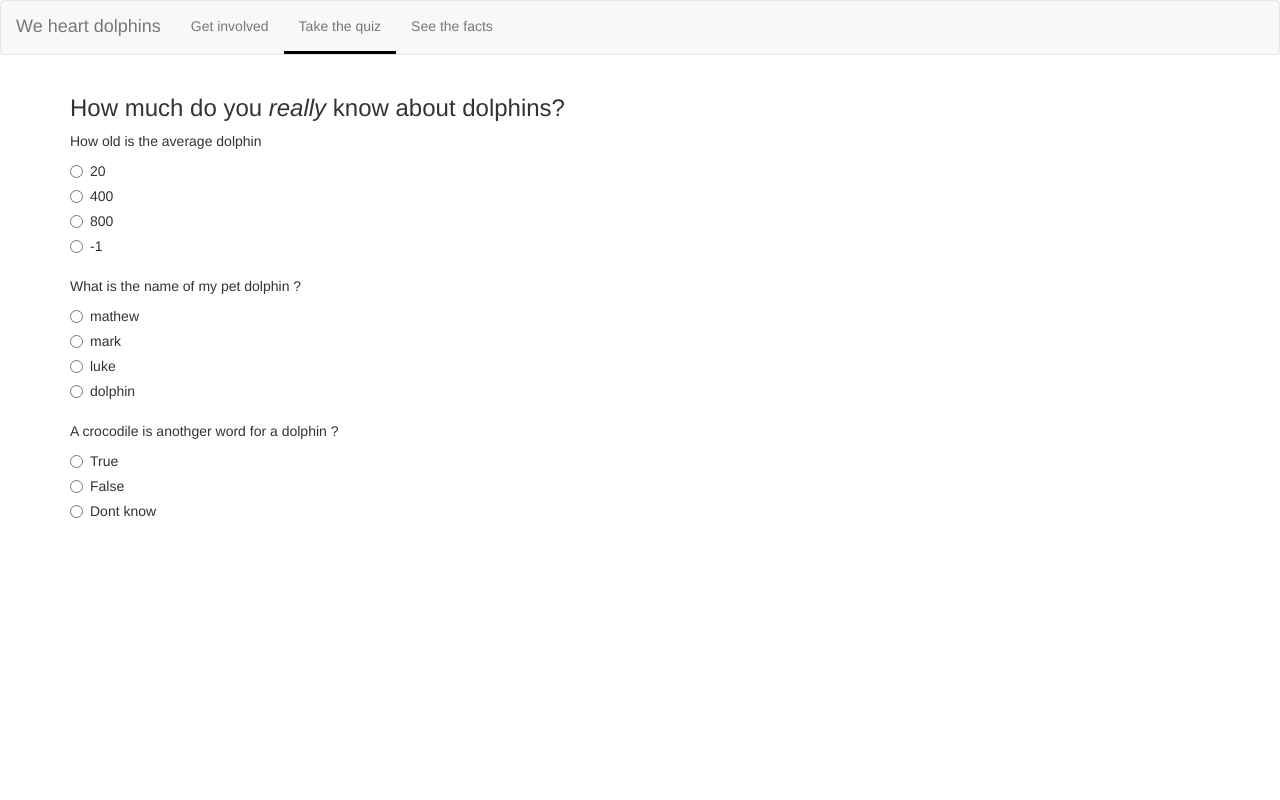
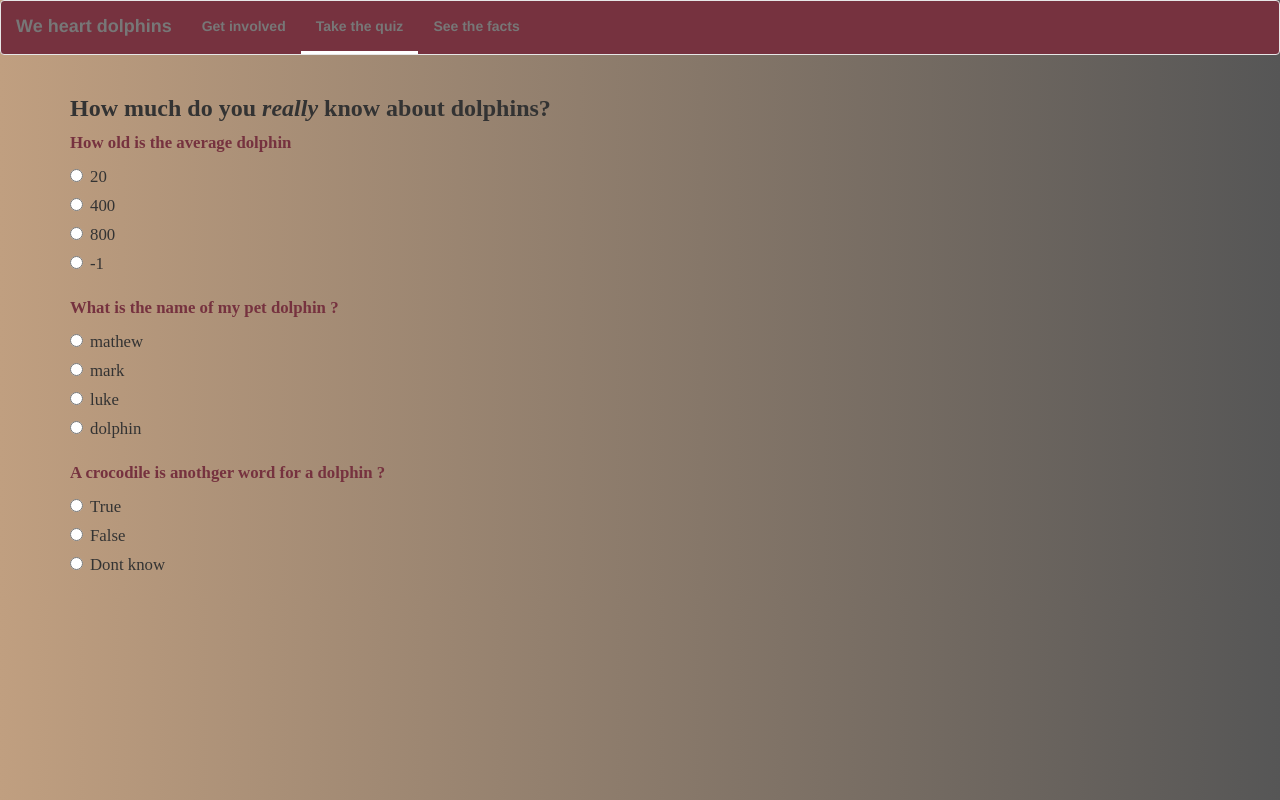
Before and after one commit to glasgow2017/team-3, a plain HTML site: page quiz.html in a window 1280 px wide. Drawn offline with nearby package versions, Linux system fonts and the light colour scheme.

Commit message:
quiz css

```diff
--- a/css/quiz.css
+++ b/css/quiz.css
@@ -1,6 +1,33 @@
 .question {
     margin-bottom:20px;
 }
+
 .active {
-    border-bottom:3px solid black;
+    border-bottom:3px solid white;
 }
+
+h3 {
+    font-family: Merienda;
+    font-weight: bold;
+}
+body {
+    background: #868686;
+    background: -webkit-linear-gradient(left,rgba(192, 159, 128, 1),rgba(86, 86, 86, 1));
+    background: -o-linear-gradient(right,rgba(192, 159, 128,1),rgba(86, 86, 86, 1));
+    background: -moz-linear-gradient(right,rgba(192, 159, 128,1),rgba(86, 86, 86,1));
+    background: linear-gradient(to right, rgba(192, 159, 128,1), rgba(86, 86, 86,1));
+}
+
+.ask-question {
+    color: #76323F;
+    font-weight: bold;
+}
+
+.question {
+    font-size: larger;
+    font-family: Merienda;
+}
+.navbar {
+    background-color: #76323F;
+    font-weight: bold;
+}
```
